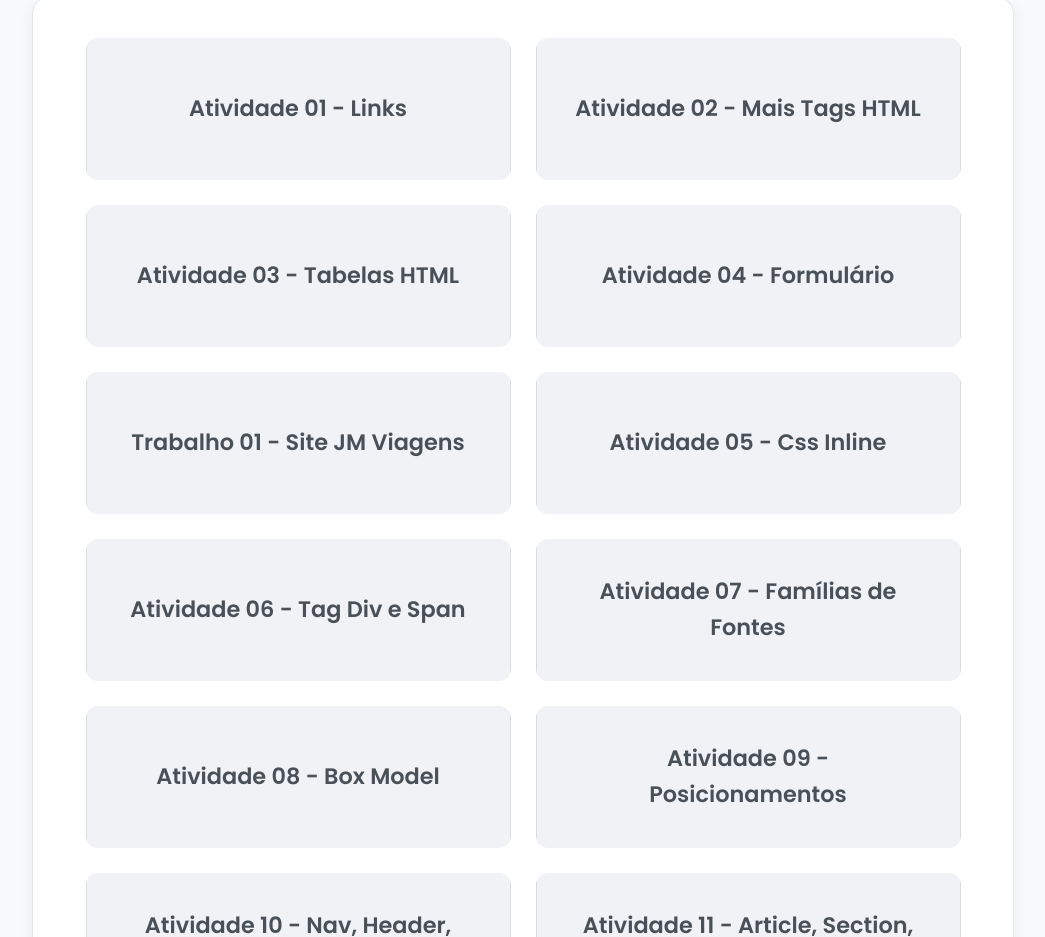
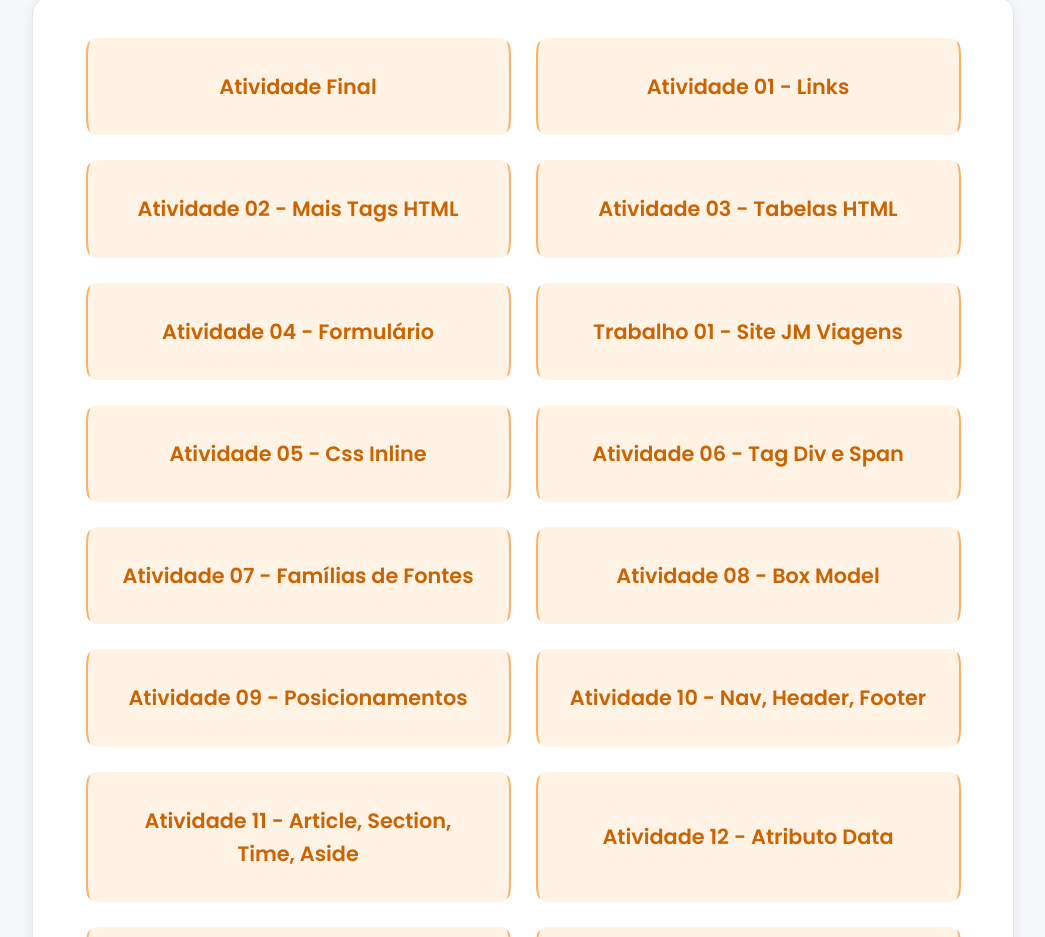
Before and after one commit to YtaloGeorgeIFPI/pweb, a plain HTML site: page index.html in a window 1280 px wide. Shown: the part 430-1367 px from the top of the page, without its empty margins (117-1162 px from the left). Drawn offline with Linux system fonts and the light colour scheme.

Commit message:
Trabalho Final

```diff
--- a/index.html
+++ b/index.html
@@ -1,4 +1,3 @@
-
 <!DOCTYPE html>
 <html lang="pt-br">
 <head>
@@ -8,29 +7,25 @@
     <link href="https://fonts.googleapis.com/css2?family=Poppins:wght@400;600;700&display=swap" rel="stylesheet">
     <style>
         :root {
-            --primary-color: #007BFF;
-            --primary-dark: #0056b3;
-            --background-light: #F8F9FA;
-            --background-dark: #E9ECEF;
-            --text-color: #343A40;
-            --border-color: #DEE2E6;
-            --shadow-light: rgba(0, 0, 0, 0.05);
-            --shadow-medium: rgba(0, 0, 0, 0.1);
-            --accent-light: #CCEEFF;
+            --primary-color: #FF7A00; /* Laranja vibrante */
+            --primary-dark: #CC6300;
+            --background-light: #F5F7FA;
+            --background-dark: #E0E4E9;
+            --text-color: #2B2D42;
+            --border-color: #DDD;
+            --accent-light: #FFE4CC;
             --secondary-color: #28A745;
             --secondary-dark: #1E7E34;
-            --button-text-color: #FFFFFF;
+            --button-bg-initial: #FFF3E6; /* Fundo mais claro */
+            --button-border-initial: #FFB066; /* Laranja claro */
+            --button-text-initial: #CC6300;
+            --button-bg-hover: #FF7A00;
+            --button-text-hover: #FFFFFF;
+            --button-shadow-hover: 0 8px 20px rgba(255, 122, 0, 0.4);
+            --shine-gradient: linear-gradient(90deg, rgba(255,255,255,0) 0%, rgba(255,255,255,0.5) 50%, rgba(255,255,255,0) 100%);
             --card-bg: #FFFFFF;
             --card-border: #E0E6EB;
             --card-shadow-initial: 0 4px 15px rgba(0, 0, 0, 0.06);
-            --card-shadow-hover: 0 12px 30px rgba(0, 0, 0, 0.12);
-            --button-bg-initial: #F0F2F5;
-            --button-border-initial: #D6DCE0;
-            --button-text-initial: #495057;
-            --button-bg-hover: var(--primary-color);
-            --button-text-hover: #FFFFFF;
-            --button-shadow-hover: 0 8px 20px rgba(0, 123, 255, 0.3);
-            --shine-gradient: linear-gradient(90deg, rgba(255,255,255,0) 0%, rgba(255,255,255,0.4) 50%, rgba(255,255,255,0) 100%);
         }
 
         body {
@@ -163,6 +158,7 @@
             overflow: hidden;
         }
 
+        /* Botões com novo design */
         .caixa a.button {
             display: flex;
             align-items: center;
@@ -171,19 +167,16 @@
             height: 100%;
             padding: 30px;
             text-decoration: none;
-            font-size: 1.4em;
+            font-size: 1.3em;
             font-weight: 600;
             color: var(--button-text-initial);
             background-color: var(--button-bg-initial);
-            border: 1px solid var(--button-border-initial);
-            border-radius: 12px;
-            box-shadow: var(--card-shadow-initial);
-            transition: all 0.3s ease;
+            border: 2px solid var(--button-border-initial);
+            border-radius: 50px; /* Arredondado estilo pílula */
+            box-shadow: 0 4px 12px rgba(255, 122, 0, 0.15);
+            transition: all 0.3s ease, transform 0.2s ease;
             position: relative;
             overflow: hidden;
-            z-index: 1;
-            transform: translateZ(0);
-            min-height: 80px;
         }
 
         .caixa a.button::before {
@@ -195,7 +188,6 @@
             height: 100%;
             background: var(--shine-gradient);
             transition: transform 0.6s ease;
-            z-index: 0;
         }
 
         .caixa a.button:hover::before {
@@ -205,7 +197,7 @@
         .caixa a.button:hover {
             background-color: var(--button-bg-hover);
             color: var(--button-text-hover);
-            transform: translateY(-5px);
+            transform: translateY(-3px) scale(1.05);
             box-shadow: var(--button-shadow-hover);
             border-color: var(--button-bg-hover);
         }
@@ -283,84 +275,38 @@
 
     <div class="profile-section">
         <div class="profile-image-container">
-
+            <!-- Foto do perfil pode ser inserida aqui -->
         </div>
         <h2>Ytalo George da Conceição Silva</h2>
     </div>
 
-    <h1></h1> <div class="links-container">
-        <div class="caixa">
-            <a target="_blank" href="./01/index.html" class="button">Atividade 01 - Links</a>
-        </div>
-        <div class="caixa">
-            <a target="_blank" href="./02/index.html" class="button">Atividade 02 - Mais Tags HTML</a>
-        </div>
-        <div class="caixa">
-            <a target="_blank" href="./03/index.html" class="button">Atividade 03 - Tabelas HTML</a>
-        </div>
-        <div class="caixa">
-            <a target="_blank" href="./04/index.html" class="button">Atividade 04 - Formulário</a>
-        </div>
-        <div class="caixa">
-            <a target="_blank" href="./projeto01/index.html" class="button">Trabalho 01 - Site JM Viagens</a>
-        </div>
-        <div class="caixa">
-            <a target="_blank" href="./05 - Css/index.html" class="button">Atividade 05 - Css Inline</a>
-        </div>
-        <div class="caixa">
-            <a target="_blank" href="./06 - Tag Div e Span/index.html" class="button">Atividade 06 - Tag Div e Span</a>
-        </div>
-        <div class="caixa">
-            <a target="_blank" href="./07/index.html" class="button">Atividade 07 - Famílias de Fontes</a>
-        </div>
-        <div class="caixa">
-            <a target="_blank" href="./08/index.html" class="button">Atividade 08 - Box Model</a>
-        </div>
-        <div class="caixa">
-            <a target="_blank" href="./09/index.html" class="button">Atividade 09 - Posicionamentos</a>
-        </div>
-        <div class="caixa">
-            <a target="_blank" href="./10/index.html" class="button">Atividade 10 - Nav, Header, Footer</a>
-        </div>
-        <div class="caixa">
-            <a target="_blank" href="./11/index.html" class="button">Atividade 11 - Article, Section, Time, Aside</a>
-        </div>
-        <div class="caixa">
-            <a target="_blank" href="./12/index.html" class="button">Atividade 12 - Atributo Data</a>
-        </div>
-        <div class="caixa">
-            <a target="_blank" href="./13/index.html" class="button">Atividade 13 - Normalize CSS3</a>
-        </div>
-        <div class="caixa">
-            <a target="_blank" href="./14/index.html" class="button">Atividade 14 - Transparência, Sombra, Gradiente</a>
-        </div>
-        <div class="caixa">
-            <a target="_blank" href="./15/index.html" class="button">Atividade 15 - Transition-Animation</a>
-        </div>
-        <div class="caixa">
-            <a target="_blank" href="./16/atividade.html" class="button">Atividade 16 - Design Responsivo Bootstrap</a>
-        </div>
-        <div class="caixa">
-            <a target="_blank" href="./17/bootstrap.html" class="button">Atividade 17 - Sistema de Grid</a>
-        </div>
-        <div class="caixa">
-            <a target="_blank" href="./18/container.html" class="button">Atividade 18 - Formulários e Tabelas</a>
-        </div>
-        <div class="caixa">
-            <a target="_blank" href="./19/container.html" class="button">Atividade 19 - Botões Imagens Responsivas</a>
-        </div>
-        <div class="caixa">
-            <a target="_blank" href="./20/container.html" class="button">Atividade 20 - Barra de Navegação Modal Window</a>
-        </div>
-        <div class="caixa">
-            <a target="_blank" href="./21/container.html" class="button">Atividade 21 - Alert, Tooltip, Popover</a>
-        </div>
-        <div class="caixa">
-            <a target="_blank" href="./22/index.html" class="button">Atividade 22 - Javascript</a>
-        </div>
-         <div class="caixa">
-            <a target="_blank" href="./23/index.html" class="button">Atividade 23 - Manipulação de arrays</a>
-        </div>
+    <h1></h1>
+    <div class="links-container">
+        <div class="caixa"><a target="_blank" href="./trabalho final/index.html" class="button">Atividade Final</a></div>
+        <div class="caixa"><a target="_blank" href="./01/index.html" class="button">Atividade 01 - Links</a></div>
+        <div class="caixa"><a target="_blank" href="./02/index.html" class="button">Atividade 02 - Mais Tags HTML</a></div>
+        <div class="caixa"><a target="_blank" href="./03/index.html" class="button">Atividade 03 - Tabelas HTML</a></div>
+        <div class="caixa"><a target="_blank" href="./04/index.html" class="button">Atividade 04 - Formulário</a></div>
+        <div class="caixa"><a target="_blank" href="./projeto01/index.html" class="button">Trabalho 01 - Site JM Viagens</a></div>
+        <div class="caixa"><a target="_blank" href="./05 - Css/index.html" class="button">Atividade 05 - Css Inline</a></div>
+        <div class="caixa"><a target="_blank" href="./06 - Tag Div e Span/index.html" class="button">Atividade 06 - Tag Div e Span</a></div>
+        <div class="caixa"><a target="_blank" href="./07/index.html" class="button">Atividade 07 - Famílias de Fontes</a></div>
+        <div class="caixa"><a target="_blank" href="./08/index.html" class="button">Atividade 08 - Box Model</a></div>
+        <div class="caixa"><a target="_blank" href="./09/index.html" class="button">Atividade 09 - Posicionamentos</a></div>
+        <div class="caixa"><a target="_blank" href="./10/index.html" class="button">Atividade 10 - Nav, Header, Footer</a></div>
+        <div class="caixa"><a target="_blank" href="./11/index.html" class="button">Atividade 11 - Article, Section, Time, Aside</a></div>
+        <div class="caixa"><a target="_blank" href="./12/index.html" class="button">Atividade 12 - Atributo Data</a></div>
+        <div class="caixa"><a target="_blank" href="./13/index.html" class="button">Atividade 13 - Normalize CSS3</a></div>
+        <div class="caixa"><a target="_blank" href="./14/index.html" class="button">Atividade 14 - Transparência, Sombra, Gradiente</a></div>
+        <div class="caixa"><a target="_blank" href="./15/index.html" class="button">Atividade 15 - Transition-Animation</a></div>
+        <div class="caixa"><a target="_blank" href="./16/atividade.html" class="button">Atividade 16 - Design Responsivo Bootstrap</a></div>
+        <div class="caixa"><a target="_blank" href="./17/bootstrap.html" class="button">Atividade 17 - Sistema de Grid</a></div>
+        <div class="caixa"><a target="_blank" href="./18/container.html" class="button">Atividade 18 - Formulários e Tabelas</a></div>
+        <div class="caixa"><a target="_blank" href="./19/container.html" class="button">Atividade 19 - Botões Imagens Responsivas</a></div>
+        <div class="caixa"><a target="_blank" href="./20/container.html" class="button">Atividade 20 - Barra de Navegação Modal Window</a></div>
+        <div class="caixa"><a target="_blank" href="./21/container.html" class="button">Atividade 21 - Alert, Tooltip, Popover</a></div>
+        <div class="caixa"><a target="_blank" href="./22/index.html" class="button">Atividade 22 - Javascript</a></div>
+        <div class="caixa"><a target="_blank" href="./23/index.html" class="button">Atividade 23 - Manipulação de arrays</a></div>
     </div>
 
 </body>
```
Also changed, not shown: trabalho final/index.html (added, +45 -0 lines), trabalho final/script.js (added, +27 -0 lines).
